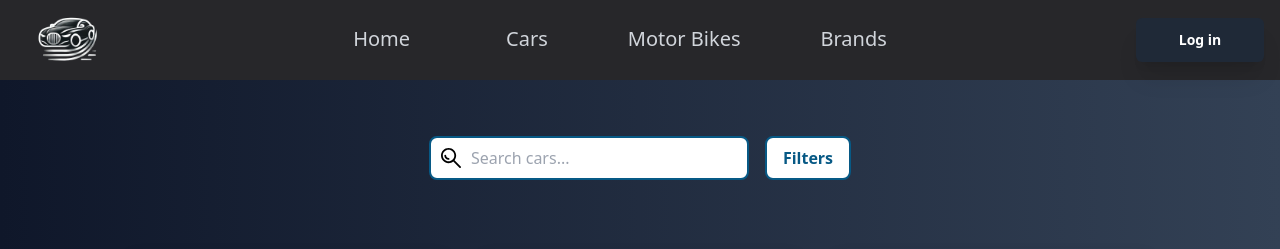
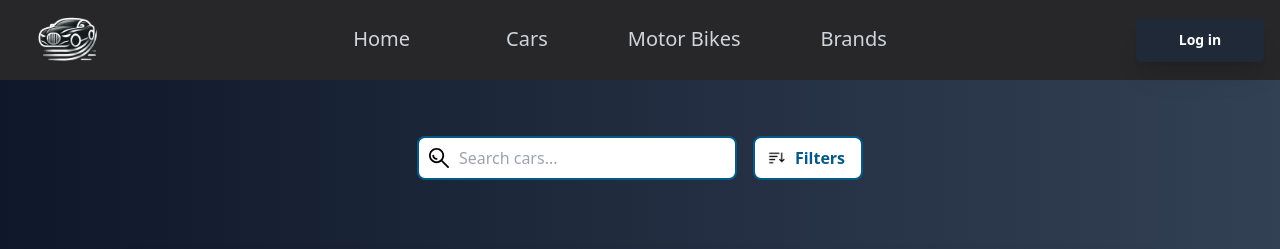
Before and after one commit to monteiroo21/TPW_Project, a Django app: page /cars/ in a window 1280 px wide. Shown: the top 249 px of the page. Run offline with Django 5.2, Linux system fonts and the light colour scheme; data comes from the database, SQL or seed files in the repository; style sheets or scripts are compiled from the project's sources.

Commit message:
filter image

```diff
--- a/CarStand/app/templates/cars.html
+++ b/CarStand/app/templates/cars.html
@@ -7,14 +7,16 @@
         <div class="relative w-80">
             <input type="text" placeholder="Search cars..."
                 class="w-full pl-10 pr-4 py-2 border-2 border-sky-800 bg-white rounded-lg focus:outline-none focus:ring-2 focus:ring-sky-800">
-            <!-- Ícone de pesquisa SVG -->
             <img src="{% static 'imgs/search.svg' %}" alt="Search Icon"
                 class="absolute left-3 top-1/2 transform -translate-y-1/2 w-5 h-5 text-gray-500">
         </div>
 
         <div class="relative">
             <button onclick="toggleDropdown()" id="dropdownButton"
-                class="bg-white text-sky-800 text-base border-2 border-sky-800 font-bold px-4 py-2 rounded-lg hover:bg-sky-950 focus:outline-none">
+                class="flex items-center bg-white text-sky-800 text-base border-2 border-sky-800 font-bold pl-10 pr-4 py-2 rounded-lg hover:bg-sky-950 focus:outline-none relative">
+                <!-- Ícone de filtro dentro do botão -->
+                <img src="{% static 'imgs/sort.png' %}" alt="Filter Icon"
+                    class="absolute left-3 top-1/2 transform -translate-y-1/2 w-5 h-5 text-gray-500">
                 Filters
             </button>
             <div id="dropdownMenu"
@@ -67,7 +69,6 @@
         dropdownMenu.classList.add("hidden");
     }
 
-    // Fechar o dropdown ao clicar fora dele
     window.addEventListener("click", function (event) {
         var dropdownMenu = document.getElementById("dropdownMenu");
         var dropdownButton = document.getElementById("dropdownButton");
```
